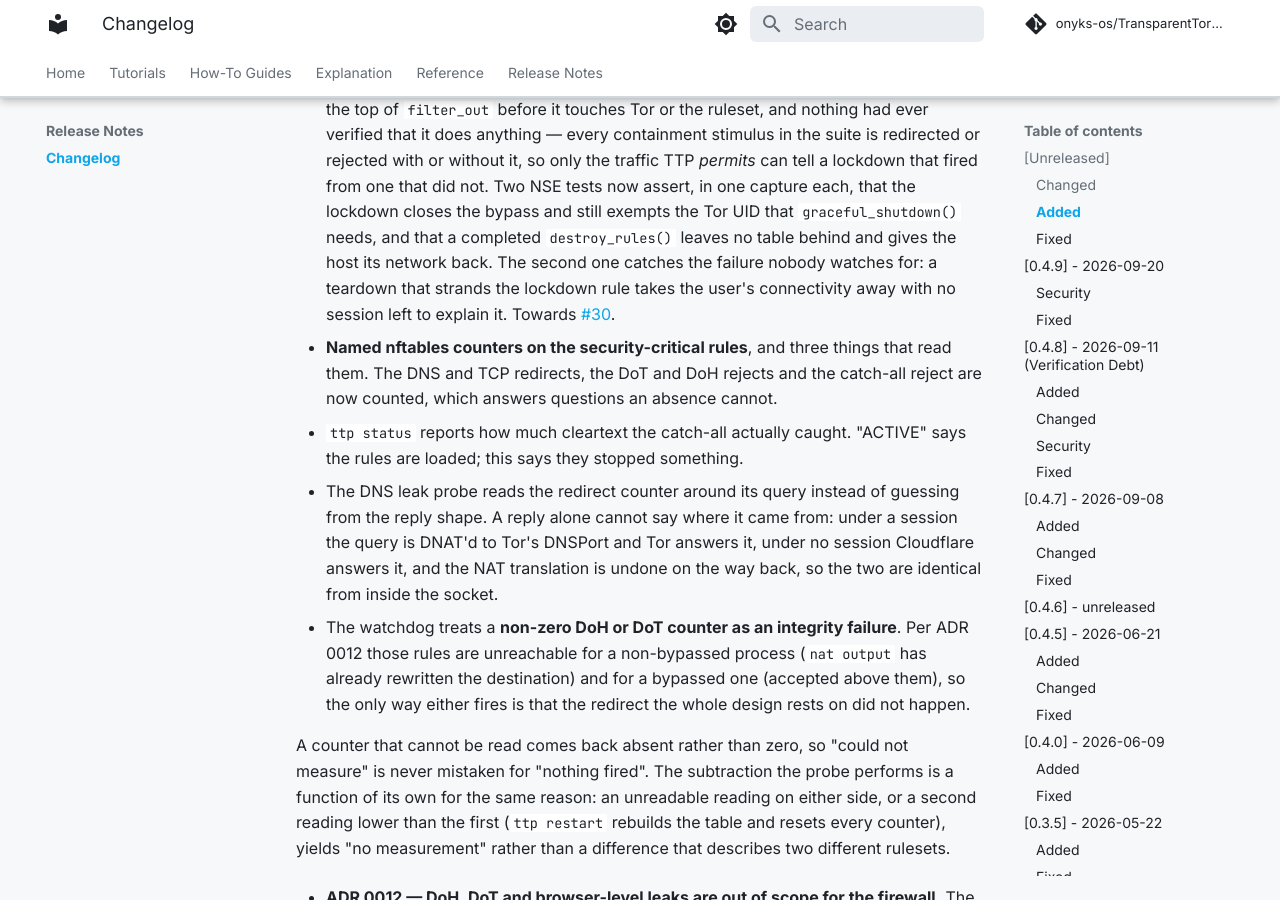
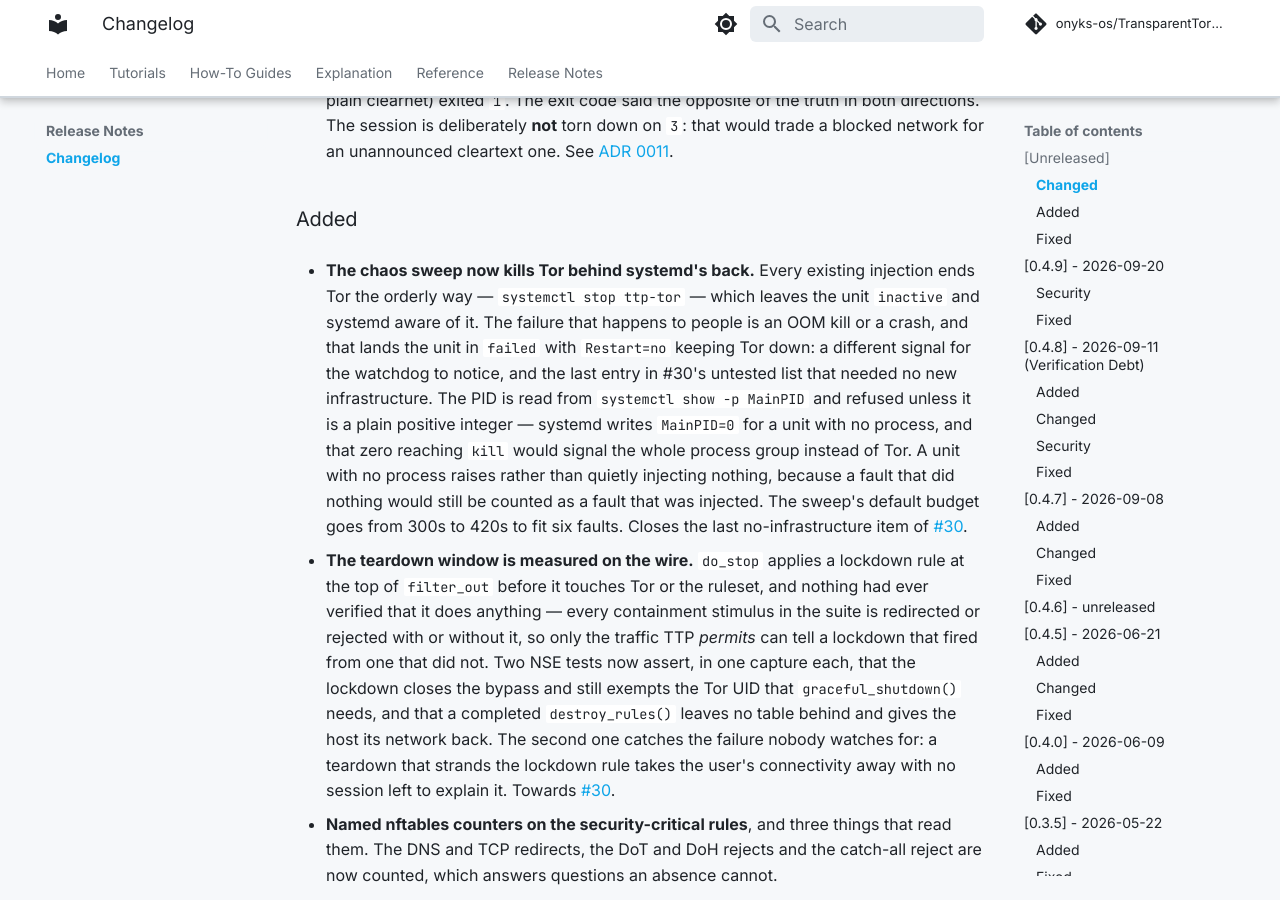
Before and after one commit to onyks-os/TransparentTorProxy, an MkDocs documentation site: the page built from docs/web/release-notes/changelog.md, in a window 1280 px wide and 900 px high, scrolled down 1146 px. Built offline with MkDocs 1.6.1 and Material for MkDocs 9.7.7, drawn with Linux system fonts in a browser that asks for light colours; comment, search, counter and statistics services are not loaded; some of the changed text lies outside the part shown.

Commit message:
test(chaos): kill Tor behind systemd's back, not through it (#59)
Every injection that ends Tor does it the orderly way: `systemctl stop
ttp-tor`. systemd is the one ending it, the unit goes `inactive`, and Tor
gets a chance to exit.

The failure that happens to people is not orderly. An OOM kill or a crash
leaves the unit in `failed` rather than `inactive`, and `ttp-tor` is
`Restart=no`, so nothing brings Tor back. That is a different state for the
watchdog to notice, and #30 lists it as untested — the last entry on that
list needing no infrastructure I do not have.

Two things the injection has to get right, both of them about not lying
about what it did:

The PID is read from `systemctl show -p MainPID` and refused unless it is a
plain positive integer. systemd writes `MainPID=0` for a unit with no
process, and `kill -KILL 0` signals every process in the caller's group
rather than Tor — the chaos monkey would then kill itself and the session it
is auditing, and the cause would be nowhere in the output.

A unit with no process raises instead of injecting nothing. A fault that
silently did nothing would still increment the counter and be scored as a
fault that was injected, which is the same defect as an audit that cannot
measure reporting success — the one #26 fixed one level down. The error
propagates rather than being caught, matching `inject_kill_tor`'s existing
`check=True`, and the sweep then reports fewer executions than it planned,
which `verdict` already refuses to call a pass.

Four mutations, each caught: trusting `MainPID=0`, dropping the no-PID
guard, going through `systemctl kill` instead of signalling directly, and
dropping the fault from the sweep.

The default budget goes 300s -> 420s, because six faults at ~33s each no
longer fit in five faults' worth of time and an overrun is now a failure.

Separately, docs/security-assessment.md 4.3 gets a correction I owed it. I
introduced that table in #56 under the header "Measured, in
tests/test_nse_rules.py, on the wire, in CI", and that was true of two of
its four rows: the rollback branches are unit tests that never touch the
wire, and the chaos sweep runs in no workflow at all. Each row now states
where it runs. A table that overstates its own coverage is the same defect
as a test that cannot fail.

Signed-off-by: onyks-os <129986281+onyks-os@users.noreply.github.com>
Co-authored-by: Claude Opus 5 <noreply@anthropic.com>

```diff
--- a/docs/web/release-notes/changelog.md
+++ b/docs/web/release-notes/changelog.md
@@ -8,6 +8,14 @@ and this project adheres to [Semantic Versioning](https://semver.org/spec/v2.0.0
 ## [Unreleased]
 
 ### Changed
+
+- **`docs/security-assessment.md` 4.3 no longer overstates where its evidence
+  runs.** The "Measured" table was introduced with the header *"in
+  `tests/test_nse_rules.py`, on the wire, in CI"*, which was true of two of its
+  four rows: the rollback branches are unit tests and never touch the wire, and
+  the chaos sweep is a manual gate that runs in no workflow at all. Each row now
+  carries its own "Where it runs" column saying so. A table that overstates its
+  own coverage is the same defect as a test that cannot fail, one level up.
 
 - **The chaos monkey sweeps every fault instead of picking one at random.** It
   used `random.choice` at each interval, so a 60s run at 12s intervals
@@ -43,6 +51,21 @@ and this project adheres to [Semantic Versioning](https://semver.org/spec/v2.0.0
   [ADR 0011](https://github.com/onyks-os/TransparentTorProxy/blob/main/docs/decisions/0011-start-exit-codes.md).
 
 ### Added
+
+- **The chaos sweep now kills Tor behind systemd's back.** Every existing
+  injection ends Tor the orderly way — `systemctl stop ttp-tor` — which leaves
+  the unit `inactive` and systemd aware of it. The failure that happens to
+  people is an OOM kill or a crash, and that lands the unit in `failed` with
+  `Restart=no` keeping Tor down: a different signal for the watchdog to notice,
+  and the last entry in #30's untested list that needed no new infrastructure.
+  The PID is read from `systemctl show -p MainPID` and refused unless it is a
+  plain positive integer — systemd writes `MainPID=0` for a unit with no
+  process, and that zero reaching `kill` would signal the whole process group
+  instead of Tor. A unit with no process raises rather than quietly injecting
+  nothing, because a fault that did nothing would still be counted as a fault
+  that was injected. The sweep's default budget goes from 300s to 420s to fit
+  six faults. Closes the last no-infrastructure item of
+  [#30](https://github.com/onyks-os/TransparentTorProxy/issues/30).
 
 - **The teardown window is measured on the wire.** `do_stop` applies a lockdown
   rule at the top of `filter_out` before it touches Tor or the ruleset, and
```
Also changed, not shown: CHANGELOG.md (+23 -0 lines), docs/security-assessment.md (+12 -10 lines), 3 other files.
